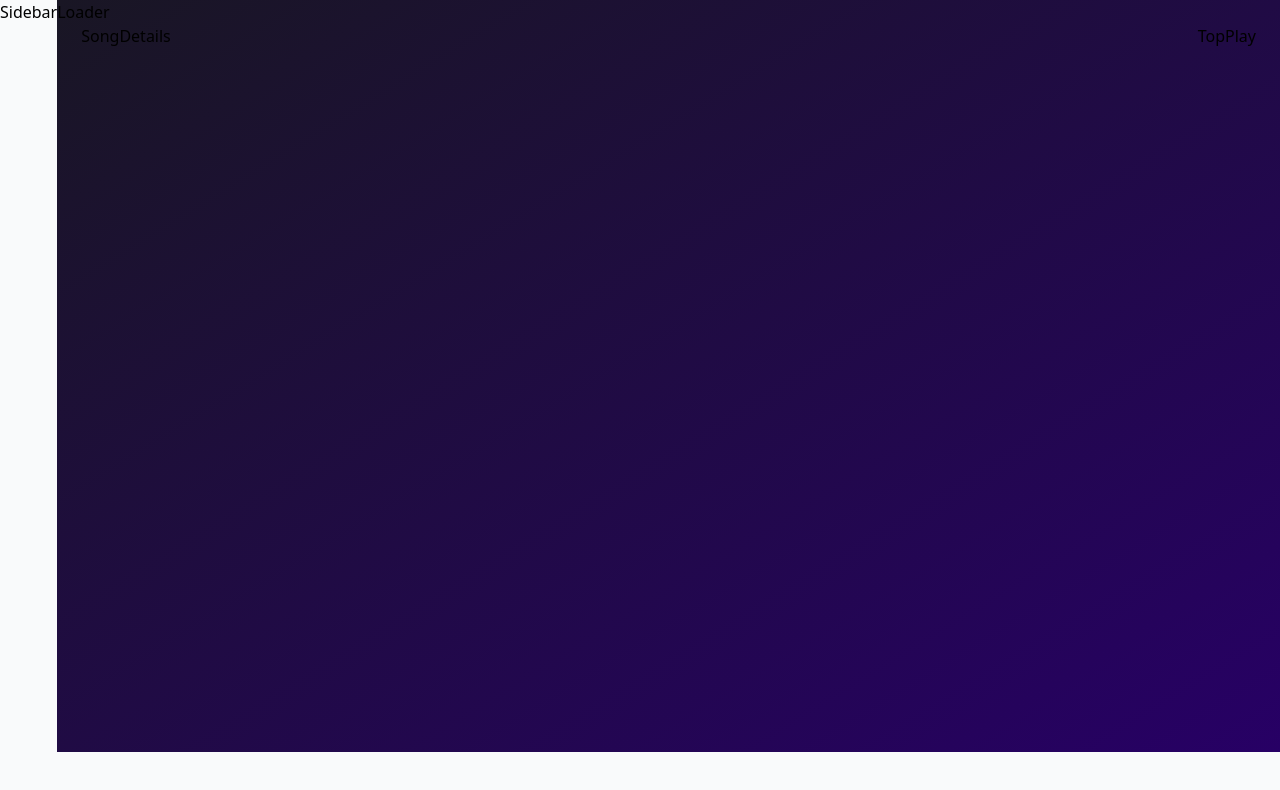
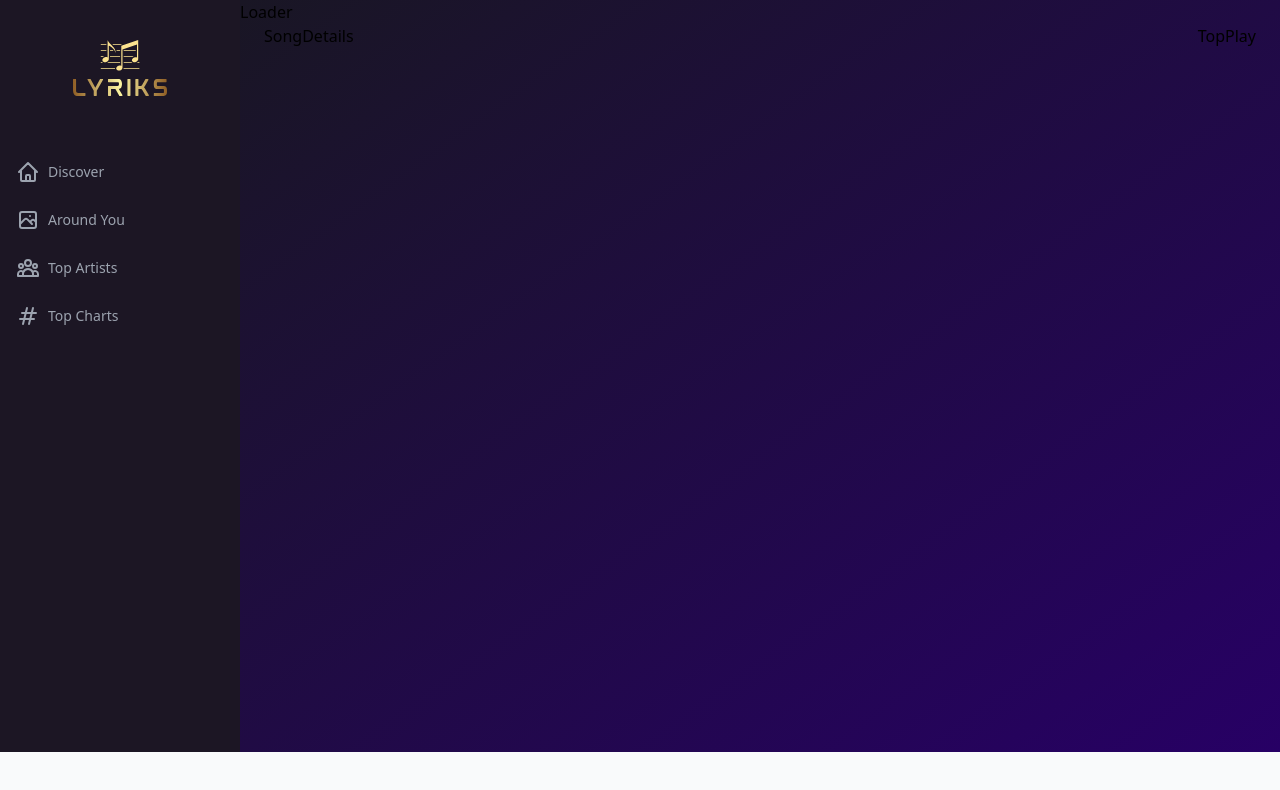
Before and after one commit to dmkhomen/vinyle, a React (Vite) app: page /songs/1 in a window 1280 px wide. Shown: the top 790 px of the page. Built offline with nearby package versions, Linux system fonts and the light colour scheme.

Commit message:
menu, mobile menu

```diff
--- a/src/components/Sidebar.jsx
+++ b/src/components/Sidebar.jsx
@@ -1,5 +1,60 @@
-const Sidebar = () => (
-  <div>Sidebar</div>
+import { useState } from "react";
+import { NavLink } from "react-router-dom";
+import { RiCloseLine } from "react-icons/ri";
+
+import { logo } from "../assets";
+import { links } from "../assets/constants";
+import { HiOutlineMenu } from "react-icons/hi";
+
+const NavLinks = ({ handleClick }) => (
+  <div className="mt-10">
+    {links.map((item) => (
+      <NavLink
+        className="flex flex-row justify-start items-center my-6 text-sm font-medium text-gray-400 hover:text-violet-400"
+        key={item.name}
+        to={item.to}
+        onClick={() => handleClick && handleClick()}
+      >
+        <item.icon className="w-6 h-6 mr-2" />
+        {item.name}
+      </NavLink>
+    ))}
+  </div>
 );
 
+const Sidebar = () => {
+  const [mobileMenuOpen, setMobileMenuOpen] = useState(false);
+
+  return (
+    <>
+      <div className="md:flex hidden flex-col w-[240px] py-10 px-4 bg-[#1c1624]">
+        <img src={logo} alt={logo} className="w-full h-14 object-contain" />
+        <NavLinks />
+      </div>
+
+      <div className="absolute md:hidden block top-6 right-3">
+        {mobileMenuOpen ? (
+          <RiCloseLine
+            className="w-6 h-6 text-white mr-2"
+            onClick={() => setMobileMenuOpen(false)}
+          />
+        ) : (
+          <HiOutlineMenu
+            className="w-6 h-6 text-white mr-2"
+            onClick={() => setMobileMenuOpen(true)}
+          />
+        )}
+      </div>
+      <div
+        className={`absolute top-0 h-screen w-2/3 bg-gradient-to-tl from-white/10 to-[#200544] backdrop-blur-lg z-10 p-6 md:hidden smooth-transition ${
+          mobileMenuOpen ? "left-0" : "-left-full"
+        }`}
+      >
+        <img src={logo} alt={logo} className="w-full h-14 object-contain" />
+        <NavLinks handleClick={() => setMobileMenuOpen(false)} />
+      </div>
+    </>
+  );
+};
+
 export default Sidebar;
--- a/src/index.css
+++ b/src/index.css
@@ -4,11 +4,11 @@
 
 /* Active Navigation Link */
 .active {
-  @apply text-cyan-500;
+  @apply text-violet-500;
 }
 
 .active svg {
-  @apply text-cyan-500;
+  @apply text-violet-500;
 }
 
 .bar:nth-child(2) {
```
